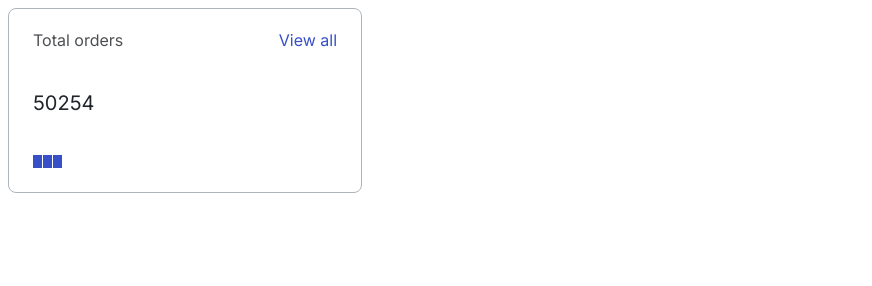
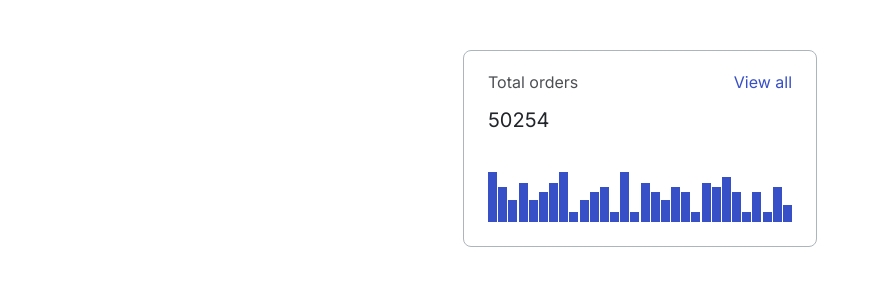
Before and after one commit to js-tasks-ru/htmlcss-20220317_konstantin-cherepanov, a website: page 04-lection2/01-histogram/index.html in a window 1280 px wide. Shown: the whole page, without its empty margins (0-872 px from the left). Drawn offline with Linux system fonts and the light colour scheme.

Commit message:
add solution for 04-lection2 1-task

```diff
--- a/04-lection2/01-histogram/histogram.css
+++ b/04-lection2/01-histogram/histogram.css
@@ -2,8 +2,6 @@
     display: flex;
     flex-direction: column;
     align-items: flex-start;
-    width: 354px;
-    height: 185px;
     background: #FFFFFF;
     border: 1px solid var(--grey-3);
     box-sizing: border-box;
@@ -17,10 +15,11 @@
     justify-content: space-between;
     align-items: baseline;
     width: 100%;
-    margin-bottom: 11px;
+    margin-top: 0;
+    margin-bottom: 13px;
 }
 
-.text {
+.histogram-title-text {
     display: inline-block;
     margin: 0;
     padding: 0;
@@ -33,7 +32,7 @@
     opacity: 0.8;
 }
 
-.view-all {
+.histogram-title-link {
     display: inline-block;
     margin: 0;
     padding: 0;
@@ -46,34 +45,62 @@
     text-decoration: none;
 }
 
-.view-all:hover {
+.histogram-title-link:hover {
     color: var(--purple);
 }
 
-.digital {
+.histogram-title-digital {
     font-family: 'Inter';
     font-style: normal;
     font-weight: 400;
     font-size: 20px;
     line-height: 26px;
     color: var(--black);
+    margin-top: 0;
     margin-bottom: 39px;
 }
 
-.sticks {
+.histogram-body {
     display: flex;
-    flex-direction: row;
+    flex-direction: row-reverse;
+    justify-content: space-between;
+    flex-wrap: nowrap;
     width: 100%;
     height: 50px;
+    gap: 1px;
+    transform: rotate(180deg);
 }
 
-.stick {
+.column {
     max-height: 100%;
     width: 9px;
     background-color: var(--blue);
-    margin-right: 1px;
 }
 
-.stick:last-child {
-    margin-right: 0;
+.column_h20 {
+    height: 20%;
 }
+
+.column_h34 {
+    height: 34%;
+}
+
+.column_h44 {
+    height: 44%;
+}
+
+.column_h60 {
+    height: 60%;
+}
+
+.column_h70 {
+    height: 70%;
+}
+
+.column_h78 {
+    height: 78%;
+}
+
+.column_h90 {
+    height: 90%;
+}
--- a/04-lection2/01-histogram/index.html
+++ b/04-lection2/01-histogram/index.html
@@ -8,16 +8,45 @@
 </head>
 
 <body>
-    <div class="histogram-card">
-        <div class="histogram-title">
-            <p class="text">Total orders</p>
-            <a href="#" class="view-all">View all</a>
-        </div>
-        <h4 class="digital">50254</h4>
-        <div class="sticks">
-            <div class="stick"></div>
-            <div class="stick"></div>
-            <div class="stick"></div>
+    <div style="width: 354px; height: 185px;margin: 50px auto;">
+        <div class="histogram-card">
+            <div class="histogram-title">
+                <p class="histogram-title-text">Total orders</p>
+                <a href="#" class="histogram-title-link">View all</a>
+            </div>
+            <h4 class="histogram-title-digital">50254</h4>
+            <div class="histogram-body">
+                <div class="column"></div>
+                <div class="column column_h70"></div>
+                <div class="column column_h44"></div>
+                <div class="column column_h78"></div>
+                <div class="column column_h44"></div>
+                <div class="column column_h60"></div>
+                <div class="column column_h78"></div>
+                <div class="column"></div>
+                <div class="column column_h20"></div>
+                <div class="column column_h44"></div>
+                <div class="column column_h60"></div>
+                <div class="column column_h70"></div>
+                <div class="column column_h20"></div>
+                <div class="column"></div>
+                <div class="column column_h20"></div>
+                <div class="column column_h78"></div>
+                <div class="column column_h60"></div>
+                <div class="column column_h44"></div>
+                <div class="column column_h70"></div>
+                <div class="column column_h60"></div>
+                <div class="column column_h20"></div>
+                <div class="column column_h78"></div>
+                <div class="column column_h70"></div>
+                <div class="column column_h90"></div>
+                <div class="column column_h60"></div>
+                <div class="column column_h20"></div>
+                <div class="column column_h60"></div>
+                <div class="column column_h20"></div>
+                <div class="column column_h70"></div>
+                <div class="column column_h34"></div>
+            </div>
         </div>
     </div>
 </body>
```
